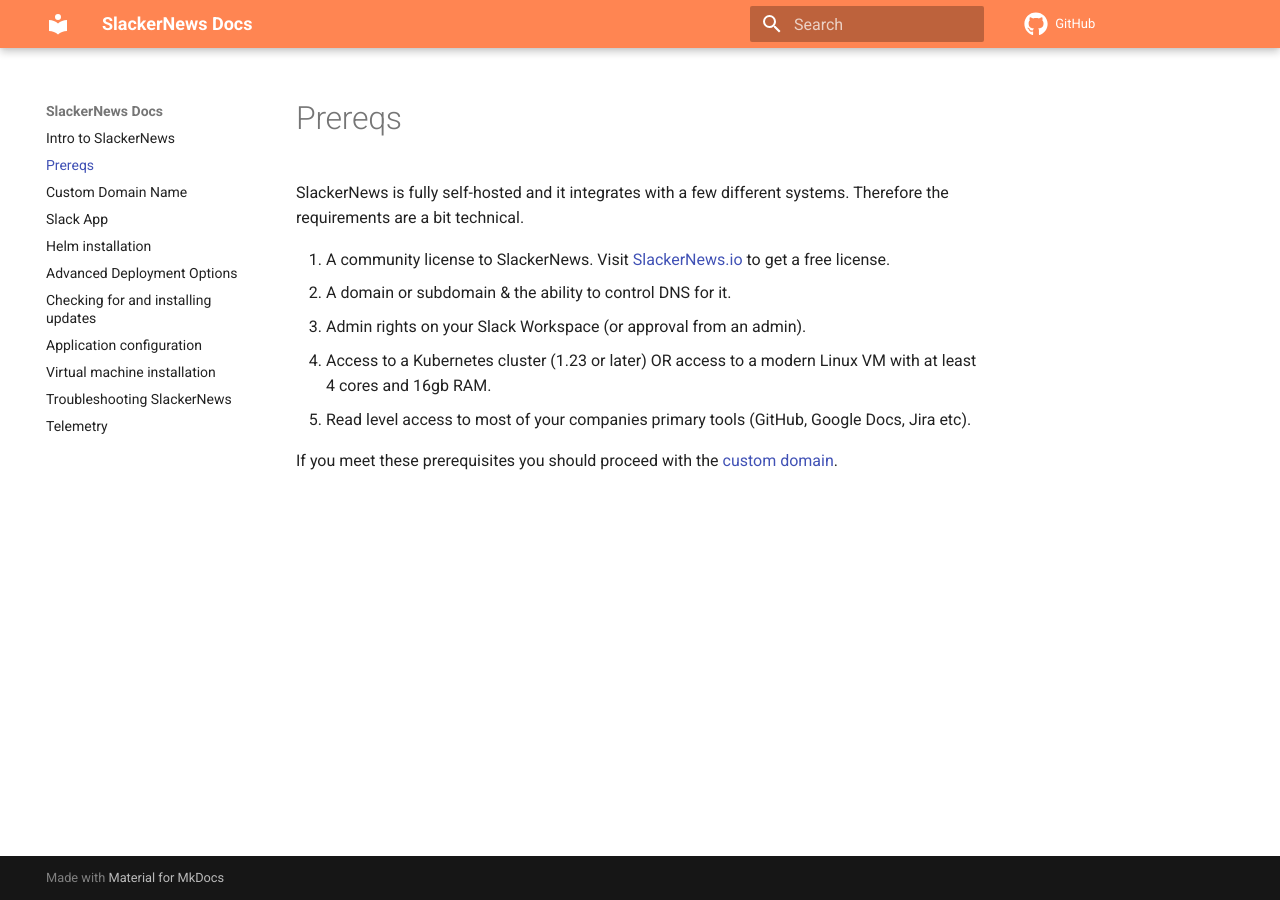
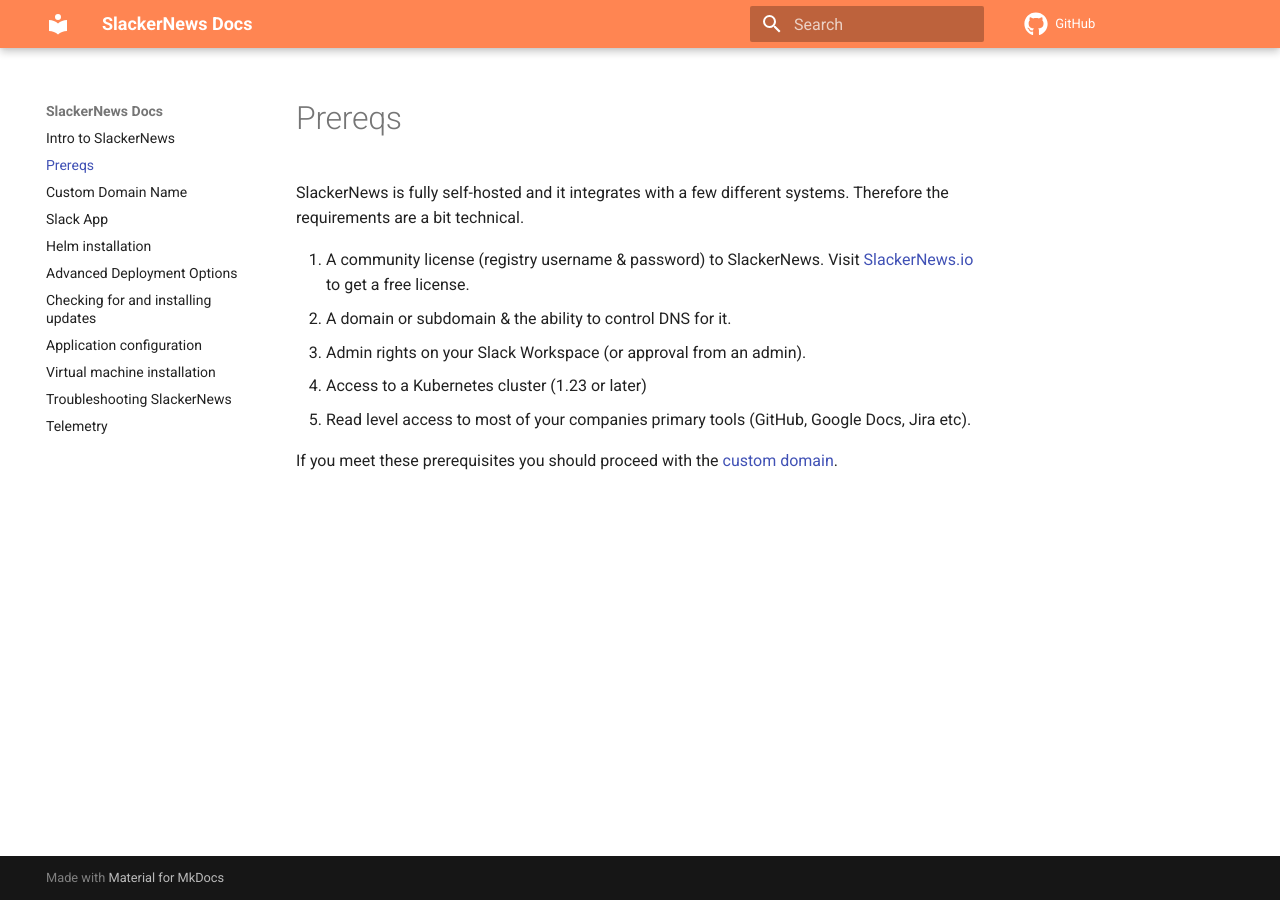
Before and after one commit to slackernews/slackernews, an MkDocs documentation site: the page built from docs/docs/prereqs.md, in a window 1280 px wide. Built offline with MkDocs 1.6.1 and Material for MkDocs 9.7.7, drawn with Linux system fonts in a browser that asks for light colours; comment, search, counter and statistics services are not loaded; old or Windows-style settings are respelled for this version of MkDocs.

Commit message:
Update prereqs.md

```diff
--- a/docs/docs/prereqs.md
+++ b/docs/docs/prereqs.md
@@ -1,10 +1,10 @@
 # Prereqs
 SlackerNews is fully self-hosted and it integrates with a few different systems. Therefore the requirements are a bit technical.
 
-1. A community license to SlackerNews. Visit [SlackerNews.io](https://slackernews.io) to get a free license.
+1. A community license (registry username & password) to SlackerNews. Visit [SlackerNews.io](https://slackernews.io) to get a free license.
 2. A domain or subdomain & the ability to control DNS for it.
 3. Admin rights on your Slack Workspace (or approval from an admin).
-4. Access to a Kubernetes cluster (1.23 or later) OR access to a modern Linux VM with at least 4 cores and 16gb RAM.
+4. Access to a Kubernetes cluster (1.23 or later)
 5. Read level access to most of your companies primary tools (GitHub, Google Docs, Jira etc).
 
 If you meet these prerequisites you should proceed with the [custom domain](/domain).
```
